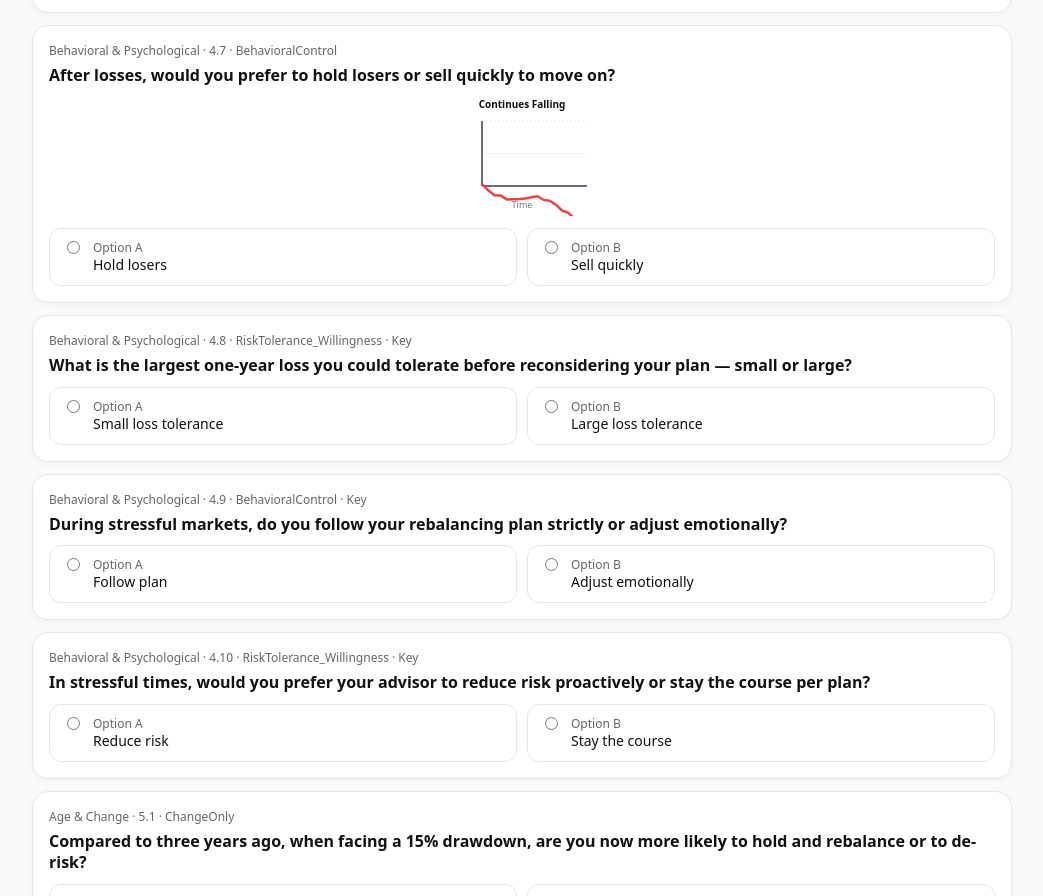
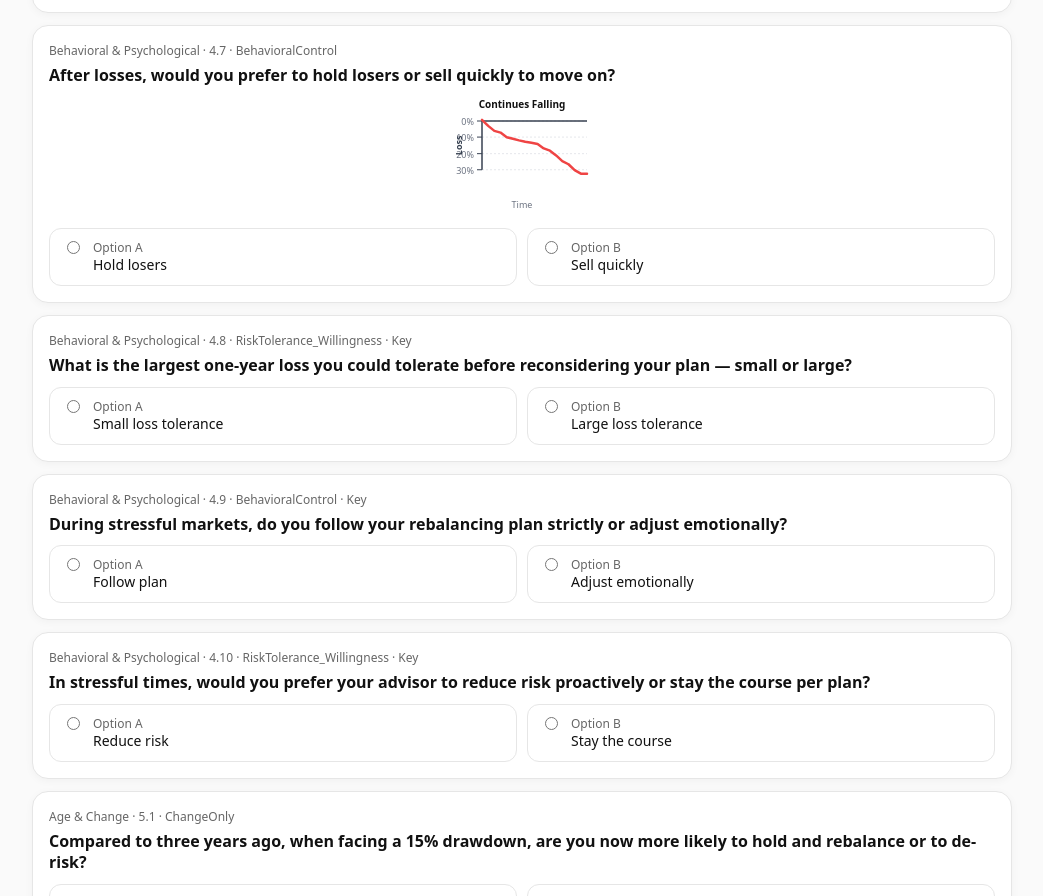
Before and after one commit to schwifty-io/plaza-archetype, a React (Vite) app: page / in a window 1280 px wide. Shown: the part 6118-7014 px from the top of the page, without its empty margins (118-1161 px from the left). Built offline with nearby package versions, Linux system fonts and the light colour scheme.

Commit message:
Refactor loss scenario visualization in App.jsx
Updated loss calculation and visualization logic to reflect a more realistic declining pattern, including adjustments for maximum loss percentage and y-axis labels.

```diff
--- a/src/App.jsx
+++ b/src/App.jsx
@@ -663,25 +663,28 @@ function ProfitLossChart({ scenario = "profit" }) {
       </svg>
     );
   } else {
-    // Loss scenario - realistic declining pattern
+    // Loss scenario - realistic declining pattern (loss increases downward)
     const numPoints = 18;
-    let lastY = baseY;
+    const maxLoss = 30; // Maximum loss percentage
+    let lastY = padding.top; // Start at top (0% loss)
     const yValues = [];
 
     for (let i = 0; i < numPoints; i++) {
       const x = padding.left + (i / (numPoints - 1)) * chartWidth;
       const progress = i / (numPoints - 1);
 
-      // Declining trend with some volatility
-      const decline = progress * 0.6;
-      const wave = Math.sin(i * 0.5) * 0.1;
-      const random = (pseudoRandom(i) - 0.5) * 0.08;
-      const momentum = (lastY - baseY) / (chartHeight * 0.7) * 0.12;
+      // Loss increases as we go down
+      const lossPercent = progress * maxLoss;
+      const wave = Math.sin(i * 0.5) * 2; // Small volatility in loss
+      const random = (pseudoRandom(i) - 0.5) * 1.5;
+      const momentum = (lastY - padding.top) / chartHeight * 2;
 
-      // Occasional small bounces (dead cat bounce)
-      const bounce = progress > 0.3 && progress < 0.35 ? -0.05 : 0;
+      // Occasional small bounces (dead cat bounce) - temporary reduction in loss
+      const bounce = progress > 0.3 && progress < 0.35 ? -1.5 : 0;
 
-      const y = baseY + (decline + wave + random + momentum + bounce) * (chartHeight * 0.7);
+      const totalLoss = lossPercent + wave + random + momentum + bounce;
+      // Loss increases downward, so y increases as loss increases
+      const y = padding.top + (totalLoss / maxLoss) * chartHeight * 0.75;
       lastY = y;
       yValues.push({ x, y });
     }
@@ -690,8 +693,8 @@ function ProfitLossChart({ scenario = "profit" }) {
     return (
       <svg width={width} height={height} style={{ display: "block", margin: "4px auto" }}>
         {/* Grid */}
-        {[0, 0.5, 1].map((ratio, i) => {
-          const y = padding.top + ratio * chartHeight;
+        {[0, 0.33, 0.67, 1].map((ratio, i) => {
+          const y = padding.top + ratio * chartHeight * 0.75;
           return (
             <line key={i} x1={padding.left} y1={y} x2={width - padding.right} y2={y}
                   stroke="#e5e7eb" strokeWidth="1" strokeDasharray="2,2" />
@@ -699,8 +702,27 @@ function ProfitLossChart({ scenario = "profit" }) {
         })}
 
         {/* Axes */}
-        <line x1={padding.left} y1={padding.top} x2={padding.left} y2={baseY} stroke="#374151" strokeWidth="1.5" />
-        <line x1={padding.left} y1={baseY} x2={width - padding.right} y2={baseY} stroke="#374151" strokeWidth="1.5" />
+        <line x1={padding.left} y1={padding.top} x2={padding.left} y2={padding.top + chartHeight * 0.75} stroke="#374151" strokeWidth="1.5" />
+        <line x1={padding.left} y1={padding.top} x2={width - padding.right} y2={padding.top} stroke="#374151" strokeWidth="1.5" />
+
+        {/* Y-axis labels - Loss increases downward */}
+        {[0, 0.33, 0.67, 1].map((ratio, i) => {
+          const y = padding.top + ratio * chartHeight * 0.75;
+          const lossValue = Math.round(ratio * maxLoss);
+          return (
+            <g key={i}>
+              <line x1={padding.left - 5} y1={y} x2={padding.left} y2={y} stroke="#374151" strokeWidth="1" />
+              <text x={padding.left - 8} y={y + 4} textAnchor="end" fontSize="9" fill="#6b7280">
+                {lossValue}%
+              </text>
+            </g>
+          );
+        })}
+
+        {/* Y-axis title */}
+        <text x="15" y={padding.top + chartHeight * 0.375} textAnchor="middle" fontSize="9" fill="#374151" fontWeight="600" transform={`rotate(-90, 15, ${padding.top + chartHeight * 0.375})`}>
+          Loss
+        </text>
 
         {/* Chart line */}
         <polyline points={points} fill="none" stroke="#ef4444" strokeWidth="2.5" strokeLinecap="round" strokeLinejoin="round" />
```
